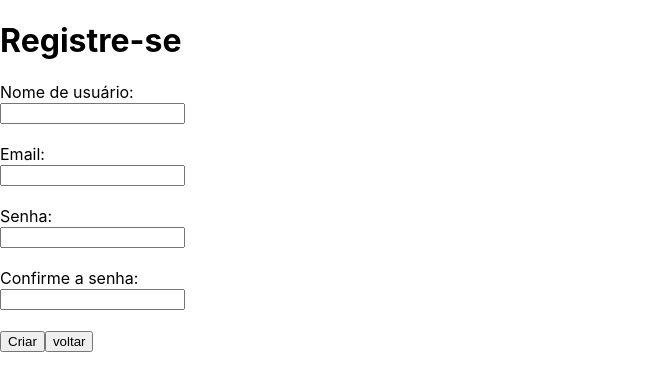
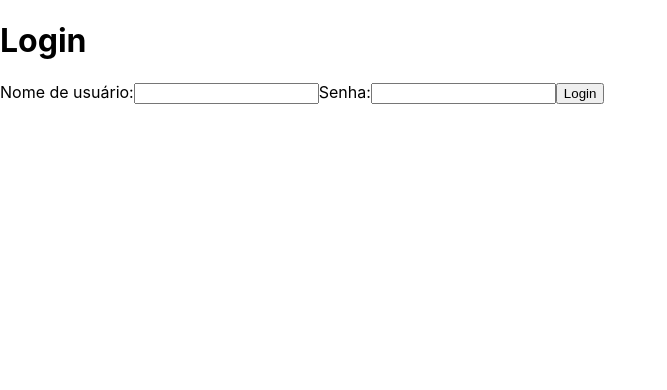
Before and after one commit to richardmarllon/habitsmanagement, a React (Create React App) app: page / in a window 1280 px wide. Shown: the top 390 px of the page, without its empty margins (0-667 px from the left). Built offline with nearby package versions, Linux system fonts and the light colour scheme.

Commit message:
Add FormLogin Component

```diff
--- a/src/App.js
+++ b/src/App.js
@@ -1,10 +1,12 @@
+import FormLogin from "./components/FormLogin";
 import Register from "./components/Register";
 
 function App() {
 	return (
 		<div className="App">
 			<header className="App-header">
-				<Register />
+				<FormLogin />
+				{/* <Register /> */}
 			</header>
 		</div>
 	);
--- /dev/null
+++ b/src/components/FormLogin/index.jsx
@@ -0,0 +1,40 @@
+import * as yup from "yup";
+import { useForm } from "react-hook-form";
+import { yupResolver } from "@hookform/resolvers/yup";
+import axios from "axios";
+
+const FormLogin = () => {
+	const schema = yup.object().shape({
+		username: yup.string().required("Campo Obrigatório"),
+		password: yup.string().min(8, "minimo de 8").required("Campo Obrigatório"),
+	});
+
+	const { register, handleSubmit, errors } = useForm({
+		resolver: yupResolver(schema),
+	});
+
+	const handleForm = (data) => {
+		console.log(data);
+		axios
+			.post("https://kabit-api.herokuapp.com/users/", data)
+			.then((resp) => console.log(resp));
+	};
+
+	return (
+		<>
+			<form onSubmit={handleSubmit(handleForm)}>
+				<h1>Login</h1>
+
+				<label for="username">Nome de usuário:</label>
+				<input name="username" ref={register} required />
+
+				<label for="password">Senha:</label>
+				<input type="password" name="password" ref={register} required />
+
+				<button type="submit">Login</button>
+			</form>
+		</>
+	);
+};
+
+export default FormLogin;
```
